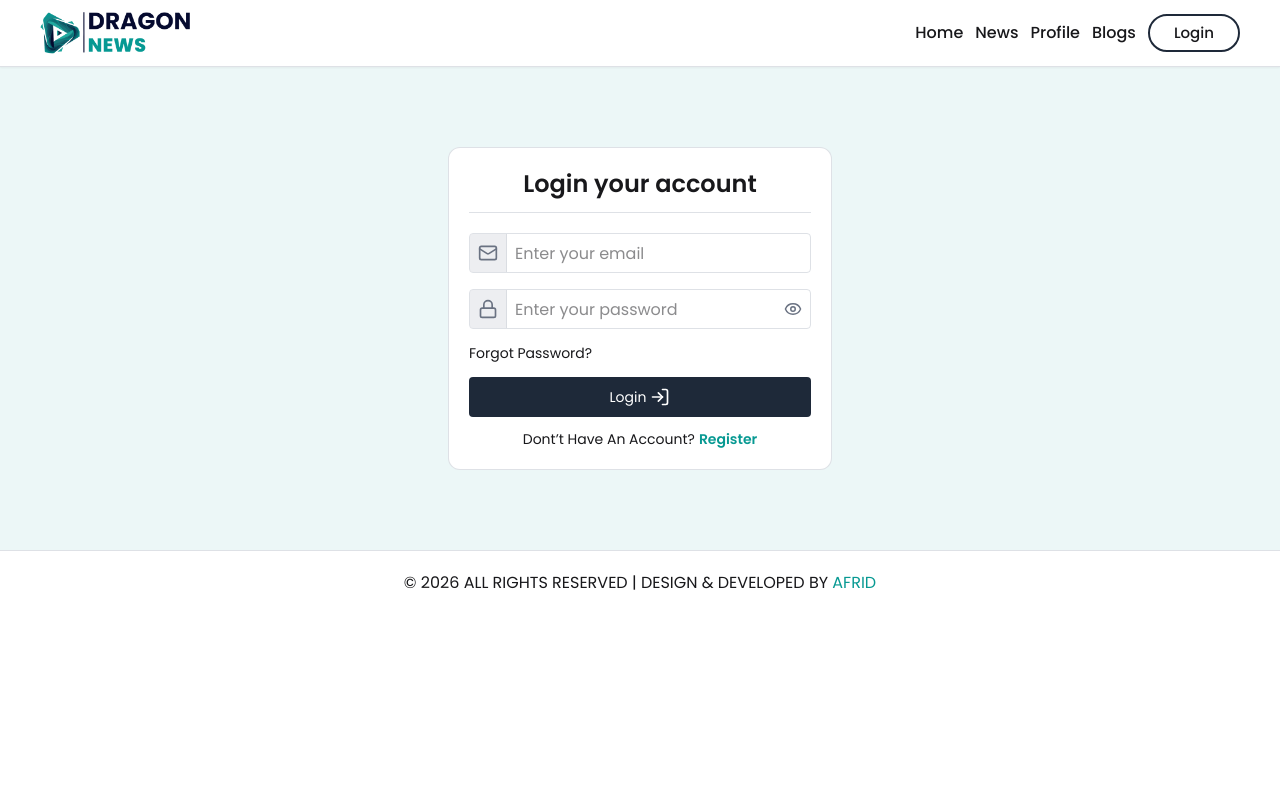
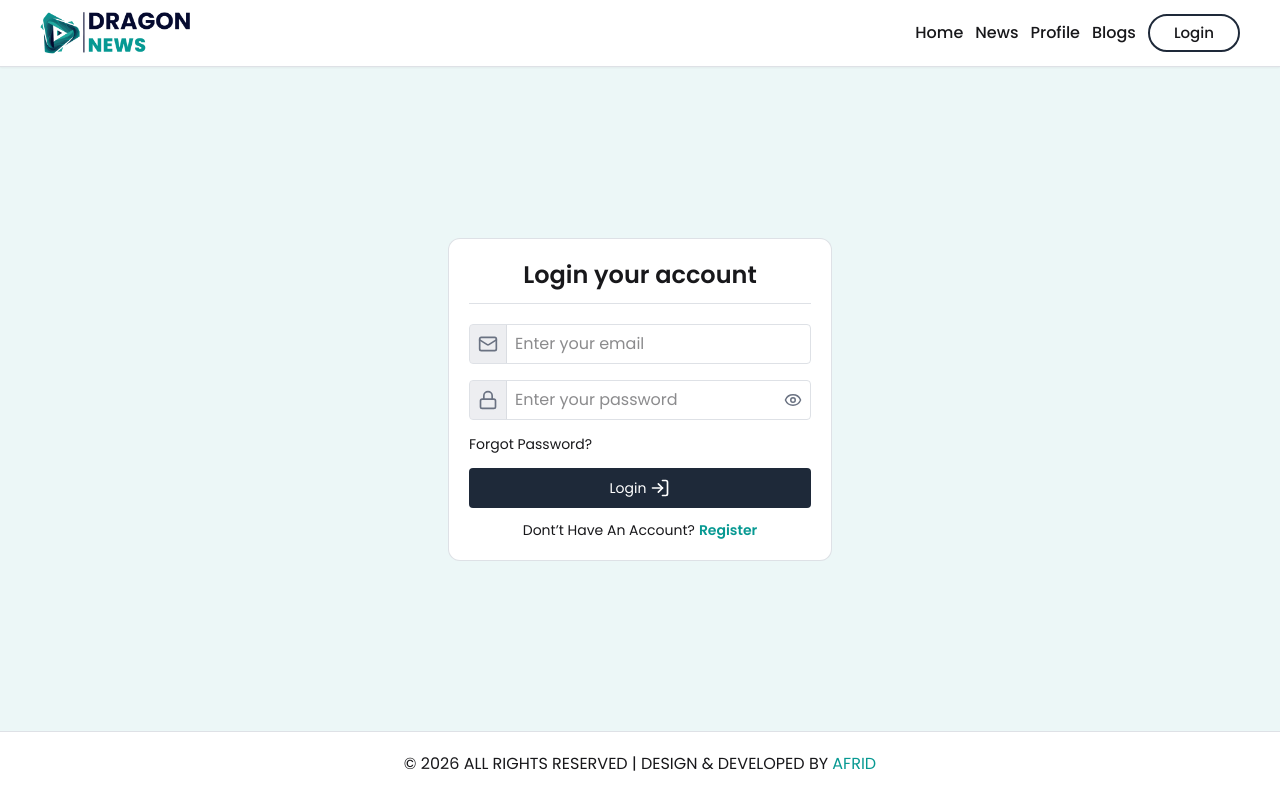
Before and after one commit to Afrid2004/Dragon-News, a React (Vite) app: page /auth in a window 1280 px wide. Built offline with nearby package versions, Linux system fonts and the light colour scheme.

Commit message:
added footer in auth pages

```diff
--- a/src/layouts/AuthLayout.jsx
+++ b/src/layouts/AuthLayout.jsx
@@ -9,7 +9,7 @@ const AuthLayout = () => {
       <Navbar></Navbar>
       <main>
         <div>
-          <div className="container flex items-center justify-center">
+          <div className="container min-h-[calc(100vh-8.5rem)] flex items-center justify-center">
             <Outlet></Outlet>
           </div>
         </div>
--- a/src/pages/Auth/Login.jsx
+++ b/src/pages/Auth/Login.jsx
@@ -4,7 +4,7 @@ import { Link } from "react-router";
 
 const Login = () => {
   return (
-    <div className="w-full max-w-sm my-20">
+    <div className="w-full max-w-sm">
       <div className="bg-white border border-gray-300/70 rounded-xl p-5">
         <div className="border-b border-gray-300/70 mb-5 pb-3">
           <h1 className="text-2xl font-semibold text-center">
--- a/src/pages/Auth/Register.jsx
+++ b/src/pages/Auth/Register.jsx
@@ -4,7 +4,7 @@ import { Link } from "react-router";
 
 const Register = () => {
   return (
-    <div className="w-full max-w-sm my-10">
+    <div className="w-full max-w-sm">
       <div className="bg-white border border-gray-300/70 rounded-xl p-5">
         <div className="border-b border-gray-300/70 mb-5 pb-3">
           <h1 className="text-2xl font-semibold text-center">
```
